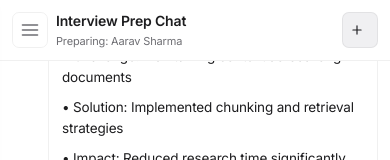
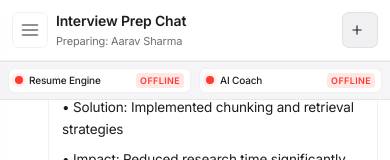
Before and after one commit to nayaksomkar/myJOBbuddyUI, a React (Vite) app: page / in a window 390 px wide. Shown: the top 160 px of the page. Built offline with nearby package versions, Linux system fonts and the light colour scheme; no server answers.

Commit message:
fix: show server status strip on mobile
On smartphones the sidebar is hidden off-screen, making the service
status invisible. Added a mobile variant that renders inline in the
main content area below the chat header.

Co-authored-by: CommandCodeBot <noreply@commandcode.ai>

```diff
--- a/src/App.css
+++ b/src/App.css
@@ -516,6 +516,10 @@
 
 /* Responsive */
 @media (max-width: 768px) {
+  .sidebar .server-status-strip:not(.mobile) {
+    display: none;
+  }
+
   .sidebar {
     position: fixed;
     left: -290px;
@@ -1007,6 +1011,73 @@
   line-height: 1.4;
 }
 
+/* ===== Mobile status strip variant ===== */
+.server-status-strip.mobile {
+  display: none;
+}
+
+@media (max-width: 768px) {
+  .server-status-strip.mobile {
+    display: block;
+    border-bottom: 1px solid var(--border-color);
+    background: var(--bg-secondary);
+    padding: 8px 12px;
+  }
+
+  .server-status-strip.mobile .server-status-title {
+    display: none;
+  }
+
+  .server-status-strip.mobile .server-status-services {
+    flex-direction: row;
+    gap: 8px;
+  }
+
+  .server-status-strip.mobile .status-service {
+    flex: 1;
+    padding: 6px 8px;
+    min-width: 0;
+  }
+
+  .server-status-strip.mobile .status-service-header {
+    gap: 6px;
+  }
+
+  .server-status-strip.mobile .status-service-name {
+    font-size: 11px;
+    overflow: hidden;
+    text-overflow: ellipsis;
+    white-space: nowrap;
+  }
+
+  .server-status-strip.mobile .status-label {
+    font-size: 9px;
+    padding: 1px 4px;
+  }
+
+  .server-status-strip.mobile .status-service-desc {
+    display: none;
+  }
+
+  .server-status-strip.mobile .status-service-latency {
+    display: none;
+  }
+}
+
+@media (max-width: 480px) {
+  .server-status-strip.mobile {
+    padding: 6px 8px;
+  }
+
+  .server-status-strip.mobile .status-service {
+    padding: 4px 6px;
+  }
+
+  .server-status-strip.mobile .status-service-name {
+    font-size: 10px;
+  }
+}
+
 /* ===== Topbar status strip variant ===== */
 .server-status-strip.topbar {
   border-top: none;
--- a/src/App.jsx
+++ b/src/App.jsx
@@ -446,6 +446,7 @@ Guidelines:
         </div>
 
         {statusStripConfig.position === 'topbar' && <ServerStatus />}
+        <ServerStatus mobile />
 
         {currentMessages.length === 0 ? (
           <div className="empty-state">
--- a/src/components/ServerStatus.jsx
+++ b/src/components/ServerStatus.jsx
@@ -82,7 +82,7 @@ function ServiceRow({ service, showLatency, pollMs }) {
   );
 }
 
-export default function ServerStatus() {
+export default function ServerStatus({ mobile = false }) {
   const { enabled, showLatency, pollMs, services } = statusStripConfig;
 
   if (!enabled) {
@@ -90,7 +90,7 @@ export default function ServerStatus() {
   }
 
   return (
-    <div className="server-status-strip">
+    <div className={`server-status-strip${mobile ? ' mobile' : ''}`}>
       <div className="server-status-title">Service Status</div>
       <div className="server-status-services">
         {services.map((service) => (
```
